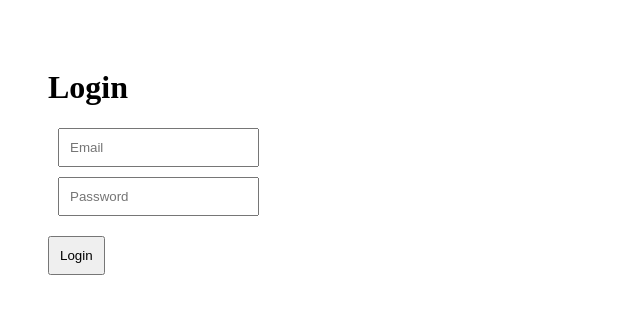
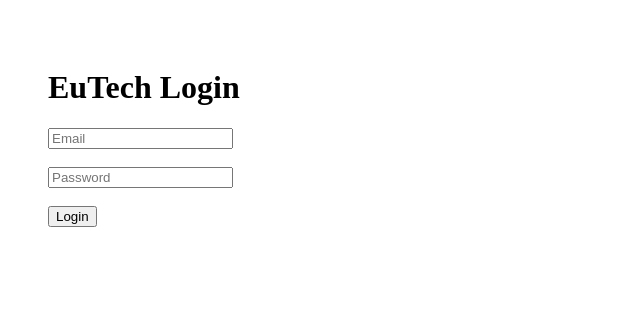
Before and after one commit to eugenewisdom257-create/Eutech, a Next.js app: page /login in a window 1280 px wide. Shown: the top 314 px of the page, without its empty margins (0-640 px from the left). Built offline with nearby package versions, Linux system fonts and the light colour scheme.

Commit message:
Update page.js

```diff
--- a/app/login/page.js
+++ b/app/login/page.js
@@ -1,50 +1,15 @@
-"use client";
+export default function LoginPage() {
+  return (
+    <div style={{ padding:40 }}>
+      <h1>EuTech Login</h1>
 
-import { useState } from "react";
-import { supabase } from "../lib/supabase";
-import { useRouter } from "next/navigation";
+      <input placeholder="Email" />
+      <br /><br />
 
-export default function LoginPage() {
-  const router = useRouter();
+      <input type="password" placeholder="Password" />
+      <br /><br />
 
-  const [email, setEmail] = useState("");
-  const [password, setPassword] = useState("");
-
-  async function login() {
-    const { error } = await supabase.auth.signInWithPassword({
-      email,
-      password,
-    });
-
-    if (error) {
-      alert(error.message);
-    } else {
-      router.push("/dashboard");
-    }
-  }
-
-  return (
-    <div style={{ padding: 40 }}>
-      <h1>Login</h1>
-
-      <input
-        placeholder="Email"
-        value={email}
-        onChange={(e) => setEmail(e.target.value)}
-        style={{ display:"block", margin:10, padding:10 }}
-      />
-
-      <input
-        type="password"
-        placeholder="Password"
-        value={password}
-        onChange={(e) => setPassword(e.target.value)}
-        style={{ display:"block", margin:10, padding:10 }}
-      />
-
-      <button onClick={login} style={{ padding:10, marginTop:10 }}>
-        Login
-      </button>
+      <button>Login</button>
     </div>
   );
 }
```
